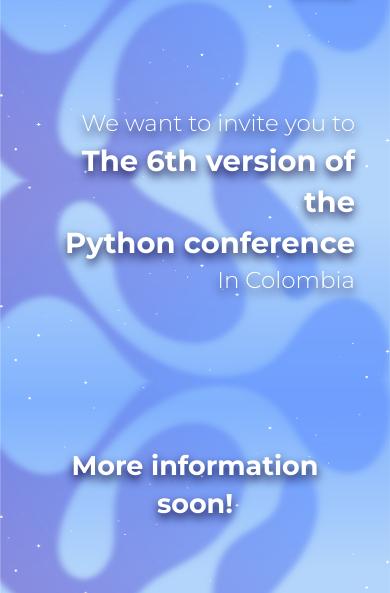
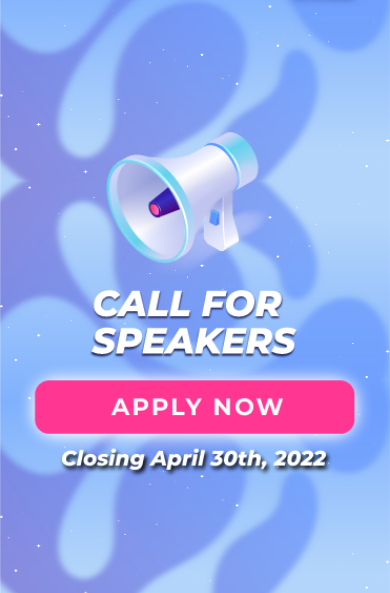
Before and after one commit to PyConColombia/website-2022, a plain HTML site: page index.html in a window 390 px wide. Shown: the part 241-834 px from the top of the page. Drawn offline with nearby package versions, Linux system fonts and the light colour scheme.

Commit message:
update banner call for proposals

```diff
--- a/index.html
+++ b/index.html
@@ -52,14 +52,31 @@
                 <div class="row">
                     <div class="col-sm-10 col-sm-offset-1">
                         <div class="title-intro">
-                            <img src="img/background-intro-complete.webp" alt="Welcome to a new dimension">
+                            <a href="https://forms.gle/2qcLVowqT83gFPuF6" target="blank"  style=" margin: 50px">
+                            <img src="img/background-intro-callfor.webp" alt="Welcome to a new dimension">
+                            </a>
+                            <!--
                             <div class="intro-container">
                                 <h2>Be prepared<span>for a new experience</span></h2>
                             </div>
+                            -->
                         </div>
                     </div>
                 </div>
             </article>
+
+            <article class="show-xs hidden-sm hidden-md hidden-lg hidden-xl hidden-xxl">
+                <div class="row">
+                    <div class="col-sm-10 col-sm-offset-1">
+                        <div class="title-intro">
+                            <a href="https://forms.gle/2qcLVowqT83gFPuF6" target="blank">
+                            <img src=" img/background-intro-callfor-responsive.png" alt="Welcome to a new dimension">
+                            </a>
+                        </div>
+                    </div>
+                </div>
+            </article>
+
             <article>
                 <div class="row">
                     <div class="col-sm-10 col-sm-offset-1 col-xs-10 col-xs-offset-1">
```
Also changed, not shown: img/background-intro-callfor-responsive.png (added), img/background-intro-callfor.webp (added).
